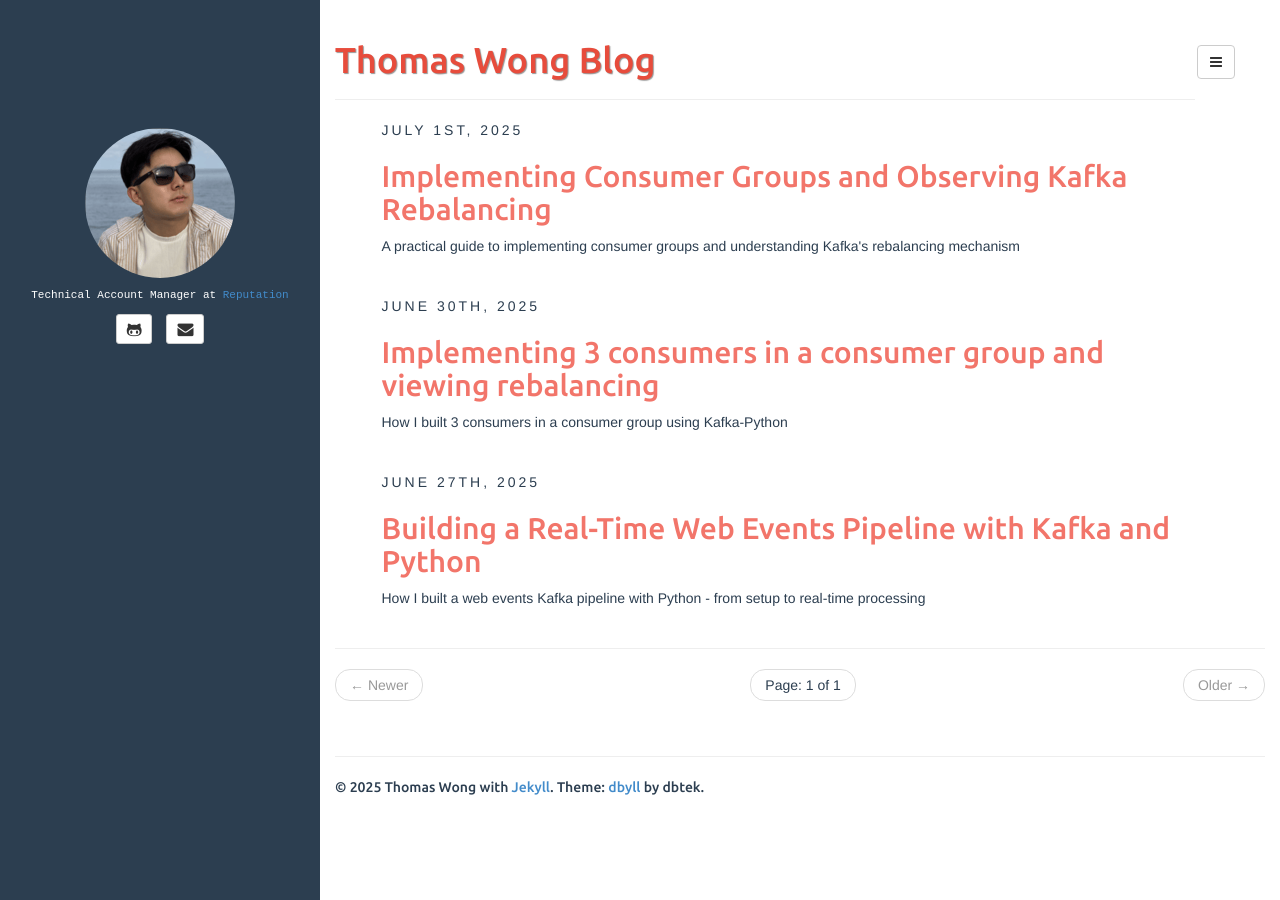
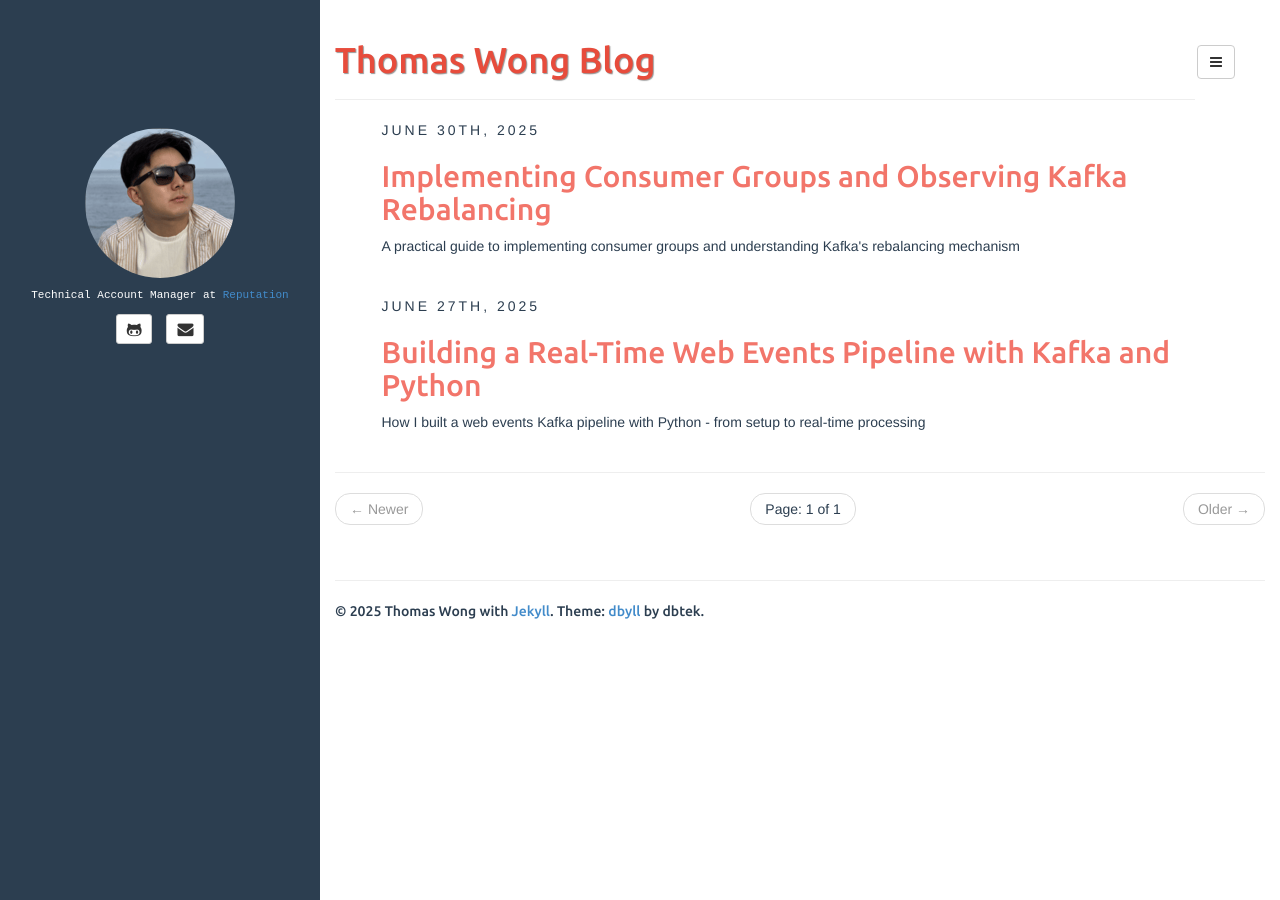
Before and after one commit to thomaswong25520/thomaswong25520.github.io, a Jekyll site: the page built from index.html, in a window 1280 px wide. Built offline with Jekyll 4.4.1, drawn with Linux system fonts in a browser that asks for light colours; the list of posts is cut into pages by our own code; part of the change alters nothing that is shown.

Commit message:
fine tune the consumer group - rebalance article

````diff
--- a/_posts/2025-06-30-consumer-group.md
+++ b/_posts/2025-06-30-consumer-group.md
@@ -1,73 +1,82 @@
 ---
 layout: post
-title: "Implementing 3 consumers in a consumer group and viewing rebalancing"
+title: "Implementing Consumer Groups and Observing Kafka Rebalancing"
 categories: [general, kafka]
 tags: [kafka, data, cloud, tools, streaming, python]
-description: "How I built 3 consumers in a consumer group using Kafka-Python"
+description: "A practical guide to implementing consumer groups and understanding Kafka's rebalancing mechanism"
 ---
 
 # Introduction
 
-In this article, I want to show how to deploy multiple consumers in a consumer group and put in evidence the concept of rebalancing.
+In this article, I'll demonstrate how to deploy multiple consumers within a consumer group and observe Kafka's automatic rebalancing mechanism in action. This builds upon my previous post about basic Kafka producers and consumers.
 
-## Pre-requisites
+## Prerequisites
 
-### Python Dependencies
+Before diving in, ensure you have Docker and Python installed on your system.
 
-Following the same idea with the docker container to isolate our dev environment, we will create and activate a virtual environment:
+### Setting Up the Python Environment
+
+Create and activate a virtual environment to keep dependencies isolated:
 
 ```bash
 python3 -m venv kafka-env
-source kafka-env/bin/activate # On Windows: kafka-env\Scripts\activate
-```
+source kafka-env/bin/activate  # On Windows: kafka-env\Scripts\activate
 
-Then install the required package:
-
-```bash
+# Install the required package
 pip install kafka-python
 ```
 
-## First steps
+## Creating a Multi-Partition Topic
 
-First we will have to create another kafka topic with 3 partitions this time.
+Unlike single-partition topics, we need multiple partitions to demonstrate consumer group behavior effectively.
 
-Run this command below to do so
-
-```
+```bash
+# Create a topic with 3 partitions
 docker compose exec kafka kafka-topics --create \
     --topic web-events-partitioned \
     --bootstrap-server localhost:9092 \
     --partitions 3 \
     --replication-factor 1
-```
 
-We can then check if it has indeed 3 partitions
-
-```
+# Verify the partitions
 docker compose exec kafka kafka-topics --describe \
     --topic web-events-partitioned \
     --bootstrap-server localhost:9092
 ```
 
-In the output, we should end up with something like this, as per the screenshot below:
+You should see output confirming 3 partitions:
 
-<img src="/assets/media/30-06-consumer-group-lab/partitioned-topic.png">
+<img src="/assets/media/30-06-consumer-group-lab/partitioned-topic.png" alt="Kafka topic with 3 partitions">
 
-## Python scripts
+## Implementation
 
-The python scripts are available in my github page, in order not to overload this article, I have decided not to integrate them in this page.
-Feel free to check the code source <a href="https://github.com/thomaswong25520/kafka-code/tree/main/02-group_demo_consumers">here</a>.
+The complete Python scripts are available on my [GitHub repository](https://github.com/thomaswong25520/kafka-code/tree/main/02-group_demo_consumers). Here's what each script does:
 
-## Testing phase
+- **`consumer_group_partitioned.py`**: Launches 3 consumers in a single process
+- **`partitioned_producer.py`**: Produces messages with user IDs as keys for consistent partitioning
+- **`setup_partitioned_topic.sh`**: Helper script to create the partitioned topic
 
-1 - First let's run our consumer by executing the following command `python3 consumer_group_partitioned.py`
+## Running the Consumer Group Demo
 
-2 - Then, let's run the producer script
-`python3 partitioned_producer.py`
+### Step 1: Start the Consumer Group
 
-3 - Then, we can monitor in real time what is being pushed to our kafka broker
+```bash
+python3 consumer_group_partitioned.py
+```
 
+### Step 2: Start the Producer
+
+In a new terminal:
+
+```bash
+python3 partitioned_producer.py
 ```
+
+### Step 3: Monitor the Message Flow (Optional)
+
+To see messages being distributed across partitions:
+
+```bash
 docker compose exec kafka kafka-console-consumer \
     --bootstrap-server localhost:9092 \
     --topic web-events-partitioned \
@@ -77,26 +86,9 @@ docker compose exec kafka kafka-console-consumer \
     --from-beginning
 ```
 
-## Creating the partitioned topics
+### Demo: Consumer Group in Action
 
-```
-chmod +x setup_partitioned_topic.sh
-./setup_partitioned_topic.sh
-```
-
-## Start the consumer group (in one terminal)
-
-`python3 consumer_group_partitioned.py`
-
-## Start the producer (in another terminal):
-
-`python3 partitioned_producer.py`
-
-#### Group consumer demo
-
-In the demo video below, we can see the bottom right terminal shows different output in different color, each color representing a consumer.
-
-This put in evidence the concept of consumer group, each consumer will be given a partition (resp 0, 1 or 2) to handle the traffic load
+In the demo below, notice how each consumer (represented by a different color) handles exactly one partition. This demonstrates Kafka's load distribution:
 
 <div class="video-demo">
   <video autoplay loop muted playsinline>
@@ -106,35 +98,50 @@ This put in evidence the concept of consumer group, each consumer will be given
   </video>
 </div>
 
-## Rebalancing
+## Testing Kafka Rebalancing
 
-Ok now let's see what happens in kafka broker and consumers side when a consumer is shut down or timeouts
+Now for the interesting part: what happens when a consumer fails?
 
-The theory says the load will be rebalanced among the remaining consumers, let's put that in evidence
+### Setting Up Individual Consumers
 
-For this, we will need to re-create the consumers because the current one are being lunched via the same script and we want to shut down consumers one by one.
+To properly test rebalancing, we need to run each consumer in its own process. I've created a [`single_consumer.py`](https://github.com/thomaswong25520/kafka-code/blob/main/03-rebalancing/single_consumer.py) script for this purpose.
 
-For this, I have made this <a href="https://github.com/thomaswong25520/kafka-code/blob/main/03-rebalancing/single_consumer.py">script</a>. to launch a single consumer and will launch 3 consumers, each consumer being launched via a single terminal
+Launch three consumers in separate terminals:
 
-Then, after cloning the github repo, run this script
+```bash
+# Terminal 1
+python3 single_consumer.py 1
 
-`python3 single_consumer.py`
+# Terminal 2
+python3 single_consumer.py 2
 
-Now, the idea is to monitor by running the following command on a terminal
+# Terminal 3
+python3 single_consumer.py 3
+```
 
-```
-bash
+### Monitoring the Rebalancing Process
 
+In a fourth terminal, monitor the consumer group status:
+
+```bash
 watch -n 2 'docker compose exec kafka kafka-consumer-groups --describe \
     --group web-events-group \
     --bootstrap-server localhost:9092'
 ```
 
-This command monitors our kafka cluster by refreshing it every 2 seconds.
+### Triggering a Rebalance
 
-We can observe the rebalancing of traffic by keeping an eye on the `CONSUMER_ID` column, each line has a unique `CONSUMER_ID` and when a consumer is killed, the `CONSUMER_ID` will be given to another consumer
+1. Kill one of the consumers (Ctrl+C)
+2. Watch the monitoring terminal
+3. After couple of seconds, Kafka detects the failure and reassigns the partition
 
-#### We can see the results in the demo below
+Pay attention to the `CONSUMER-ID` column.
+Each partition is assigned to a specific consumer.
+The consumer 2 is terminated (green, with consumer ID ending with `a9b`) the partition is reassigned to another consumer, here it is reassigned to consumer 3 (in blue) we can see it has been reassigned to its consumer ID ending with `86e`
+
+Finally, when the consumer 3 is terminated, all his load is reassigned to consumer 1 (in red, whose consumer ID ends with `f6f`)
+
+### Demo: Rebalancing in Action
 
 <div class="video-demo">
   <video autoplay loop muted playsinline>
@@ -144,6 +151,15 @@ We can observe the rebalancing of traffic by keeping an eye on the `CONSUMER_ID`
   </video>
 </div>
 
+## Key Takeaways
+
+1. **Automatic Load Distribution**: Kafka automatically assigns partitions to consumers in a group
+2. **Fault Tolerance**: When a consumer fails, its partitions are redistributed to healthy consumers
+3. **No Message Loss**: During rebalancing, no messages are lost - they're simply processed by different consumers
+4. **Scalability**: You can add or remove consumers dynamically, and Kafka handles the rebalancing
+
 ## Conclusion
 
-We have put in evidence how consumer group work and how rebalancing work too in case a consumer shuts down / timeouts
+This demonstration shows the power of Kafka's consumer groups and automatic rebalancing.
+In production environments, this mechanism ensures high availability and efficient resource utilization without manual intervention.
+Whether you're handling millions of events or building a simple event-driven system, understanding these concepts is crucial for building robust streaming applications.
--- a/_posts/2025-07-01-improved_kafka_article.md
+++ /dev/null
@@ -1,159 +0,0 @@
----
-layout: post
-title: "Implementing Consumer Groups and Observing Kafka Rebalancing"
-categories: [general, kafka]
-tags: [kafka, data, cloud, tools, streaming, python]
-description: "A practical guide to implementing consumer groups and understanding Kafka's rebalancing mechanism"
----
-
-# Introduction
-
-In this article, I'll demonstrate how to deploy multiple consumers within a consumer group and observe Kafka's automatic rebalancing mechanism in action. This builds upon my previous post about basic Kafka producers and consumers.
-
-## Prerequisites
-
-Before diving in, ensure you have Docker and Python installed on your system.
-
-### Setting Up the Python Environment
-
-Create and activate a virtual environment to keep dependencies isolated:
-
-```bash
-python3 -m venv kafka-env
-source kafka-env/bin/activate  # On Windows: kafka-env\Scripts\activate
-
-# Install the required package
-pip install kafka-python
-```
-
-## Creating a Multi-Partition Topic
-
-Unlike single-partition topics, we need multiple partitions to demonstrate consumer group behavior effectively.
-
-```bash
-# Create a topic with 3 partitions
-docker compose exec kafka kafka-topics --create \
-    --topic web-events-partitioned \
-    --bootstrap-server localhost:9092 \
-    --partitions 3 \
-    --replication-factor 1
-
-# Verify the partitions
-docker compose exec kafka kafka-topics --describe \
-    --topic web-events-partitioned \
-    --bootstrap-server localhost:9092
-```
-
-You should see output confirming 3 partitions:
-
-<img src="/assets/media/30-06-consumer-group-lab/partitioned-topic.png" alt="Kafka topic with 3 partitions">
-
-## Implementation
-
-The complete Python scripts are available on my [GitHub repository](https://github.com/thomaswong25520/kafka-code/tree/main/02-group_demo_consumers). Here's what each script does:
-
-- **`consumer_group_partitioned.py`**: Launches 3 consumers in a single process
-- **`partitioned_producer.py`**: Produces messages with user IDs as keys for consistent partitioning
-- **`setup_partitioned_topic.sh`**: Helper script to create the partitioned topic
-
-## Running the Consumer Group Demo
-
-### Step 1: Start the Consumer Group
-
-```bash
-python3 consumer_group_partitioned.py
-```
-
-### Step 2: Start the Producer
-
-In a new terminal:
-
-```bash
-python3 partitioned_producer.py
-```
-
-### Step 3: Monitor the Message Flow (Optional)
-
-To see messages being distributed across partitions:
-
-```bash
-docker compose exec kafka kafka-console-consumer \
-    --bootstrap-server localhost:9092 \
-    --topic web-events-partitioned \
-    --property print.key=true \
-    --property print.partition=true \
-    --property print.offset=true \
-    --from-beginning
-```
-
-### Demo: Consumer Group in Action
-
-In the demo below, notice how each consumer (represented by a different color) handles exactly one partition. This demonstrates Kafka's load distribution:
-
-<div class="video-demo">
-  <video autoplay loop muted playsinline>
-    <source src="/assets/media/30-06-consumer-group-lab/group-consumer-1.webm" type="video/webm">
-    <source src="/assets/media/30-06-consumer-group-lab/group-consumer-1.mp4" type="video/mp4">
-    Your browser doesn't support video playback.
-  </video>
-</div>
-
-## Testing Kafka Rebalancing
-
-Now for the interesting part: what happens when a consumer fails?
-
-### Setting Up Individual Consumers
-
-To properly test rebalancing, we need to run each consumer in its own process. I've created a [`single_consumer.py`](https://github.com/thomaswong25520/kafka-code/blob/main/03-rebalancing/single_consumer.py) script for this purpose.
-
-Launch three consumers in separate terminals:
-
-```bash
-# Terminal 1
-python3 single_consumer.py 1
-
-# Terminal 2
-python3 single_consumer.py 2
-
-# Terminal 3
-python3 single_consumer.py 3
-```
-
-### Monitoring the Rebalancing Process
-
-In a fourth terminal, monitor the consumer group status:
-
-```bash
-watch -n 2 'docker compose exec kafka kafka-consumer-groups --describe \
-    --group web-events-group \
-    --bootstrap-server localhost:9092'
-```
-
-Pay attention to the `CONSUMER-ID` column. Each partition is assigned to a specific consumer.
-
-### Triggering a Rebalance
-
-1. Kill one of the consumers (Ctrl+C)
-2. Watch the monitoring terminal
-3. After ~30 seconds, Kafka detects the failure and reassigns the partition
-
-### Demo: Rebalancing in Action
-
-<div class="video-demo">
-  <video autoplay loop muted playsinline>
-    <source src="/assets/media/30-06-consumer-group-lab/rebalancing-demo.webm" type="video/webm">
-    <source src="/assets/media/30-06-consumer-group-lab/rebalancing-demo.mp4" type="video/mp4">
-    Your browser doesn't support video playback.
-  </video>
-</div>
-
-## Key Takeaways
-
-1. **Automatic Load Distribution**: Kafka automatically assigns partitions to consumers in a group
-2. **Fault Tolerance**: When a consumer fails, its partitions are redistributed to healthy consumers
-3. **No Message Loss**: During rebalancing, no messages are lost - they're simply processed by different consumers
-4. **Scalability**: You can add or remove consumers dynamically, and Kafka handles the rebalancing
-
-## Conclusion
-
-This demonstration shows the power of Kafka's consumer groups and automatic rebalancing. In production environments, this mechanism ensures high availability and efficient resource utilization without manual intervention. Whether you're handling millions of events or building a simple event-driven system, understanding these concepts is crucial for building robust streaming applications.
````
